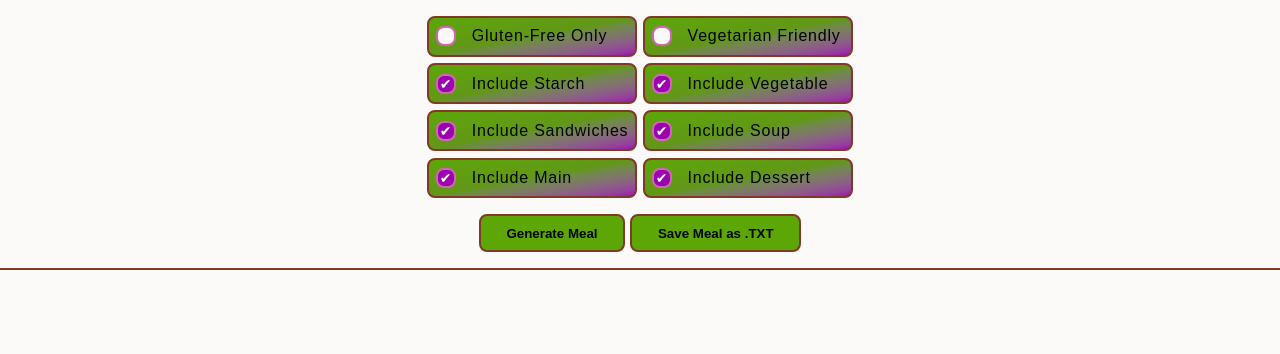
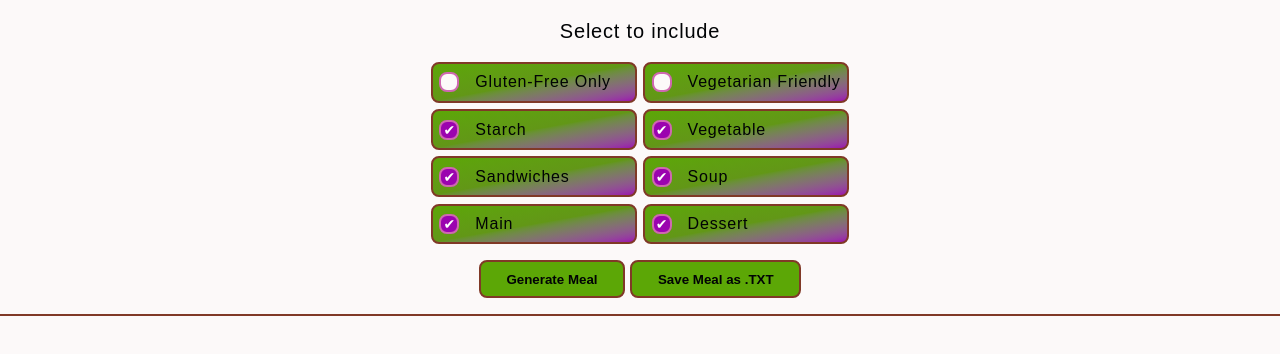
Before and after one commit to lanternLightDeveloper/newMealGenerator, a SvelteKit app: page / in a window 1280 px wide. Shown: the top 354 px of the page. Built offline with nearby package versions, Linux system fonts and the light colour scheme.

Commit message:
Add files via upload

```diff
--- a/src/routes/+page.svelte
+++ b/src/routes/+page.svelte
@@ -104,6 +104,7 @@
 
 <main>
 	<section class="block-Selection-List">
+		<p>Select to include</p>
 		<article class="controls">
 			<label>
 				<input type="checkbox" bind:checked={glutenFreeOnly} /> Gluten-Free Only
@@ -112,12 +113,12 @@
 				<input type="checkbox" bind:checked={vegetarianFriendly} /> Vegetarian Friendly
 			</label>
 
-			<label><input type="checkbox" bind:checked={includeStarch} /> Include Starch</label>
-			<label><input type="checkbox" bind:checked={includeVeg} /> Include Vegetable</label>
-			<label><input type="checkbox" bind:checked={includeSandwiches} /> Include Sandwiches</label>
-			<label><input type="checkbox" bind:checked={includeSoup} /> Include Soup</label>
-			<label><input type="checkbox" bind:checked={includeMain} /> Include Main</label>
-			<label><input type="checkbox" bind:checked={includeDessert} /> Include Dessert</label>
+			<label><input type="checkbox" bind:checked={includeStarch} /> Starch</label>
+			<label><input type="checkbox" bind:checked={includeVeg} /> Vegetable</label>
+			<label><input type="checkbox" bind:checked={includeSandwiches} /> Sandwiches</label>
+			<label><input type="checkbox" bind:checked={includeSoup} /> Soup</label>
+			<label><input type="checkbox" bind:checked={includeMain} /> Main</label>
+			<label><input type="checkbox" bind:checked={includeDessert} /> Dessert</label>
 		</article>
 
 		<article>
```
